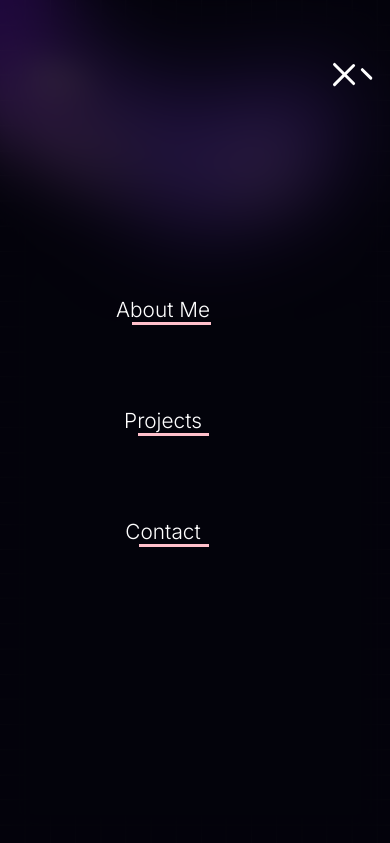
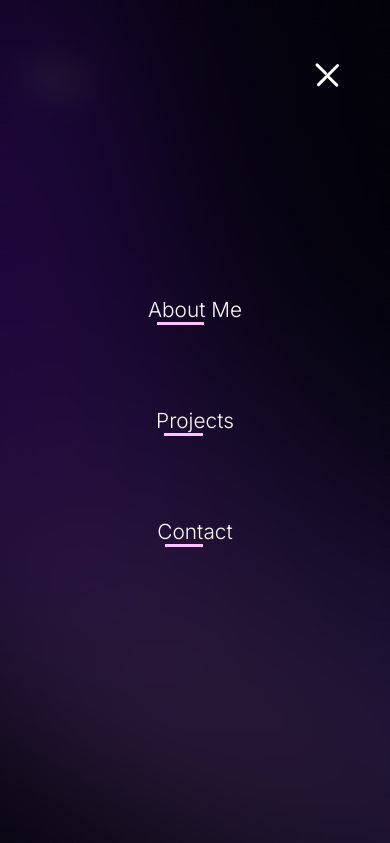
Before and after one commit to MannPatel117/Mann-Portfolio, a plain HTML site: page index.html in a window 390 px wide. Both pictures are taken after a click on the label 342 px from the left and 75 px from the top of the page. Shown: the top 843 px of the page. Drawn offline with Linux system fonts and the light colour scheme.

Commit message:
navbar and hero background fixed

```diff
--- a/css/hamburgers.css
+++ b/css/hamburgers.css
@@ -36,13 +36,15 @@ label{
    display:none;
  }
 
-
- input[type="checkbox"]:checked ~ span:nth-of-type(1){
+ /* input[type="checkbox"]:checked ~ span:nth-of-type(1){
    transform-origin:bottom;
    width: 100%;
    transform:rotatez(45deg) translate(5px,5px)
- }
-
+ } */
+ input[type="checkbox"]:checked ~ span:nth-of-type(1){
+  transform-origin:bottom;
+  transform:rotatez(45deg) translate(2px,1px)
+}
 
  input[type="checkbox"]:checked ~ span:nth-of-type(2){
 
@@ -55,6 +57,6 @@ label{
 
    transform-origin:bottom;
    width:50%;
-   transform: translate(30px,-11px) rotatez(45deg);
+   transform: translate(12px,-4px) rotatez(45deg);
 
  }
--- a/css/style.css
+++ b/css/style.css
@@ -33,6 +33,30 @@ section{
     z-index: 1;
 }
 
+.mobile-glow{
+    position: absolute;
+    top: 0;
+    left: 0;
+    width: 100%;
+    height: 150vh;
+    background-image: url(/assets/glow-obj/screen-1.svg);
+    z-index: 1;
+    background-repeat: no-repeat;
+    background-size: cover;
+    display: none;
+}
+
+@media (orientation: portrait)
+{
+    .hero-glow{
+        display: none;
+    }
+
+    .mobile-glow{
+        display: block;
+    }
+}
+
 .wrap-mesh{
     position: absolute;
     width: 100%;
@@ -57,7 +81,7 @@ section{
     position: relative;
     width: 110%;
     height: 3px;
-    background-color: pink;
+    background-color: #FFC0FF;
     left: 10%;
 }
 
@@ -65,7 +89,7 @@ section{
     position: relative;
     width: 50%;
     height: 3px;
-    background-color: pink;
+    background-color: #FFC0FF;
     left: 10%;
 }
 
@@ -146,6 +170,10 @@ header ul{
         transition: transform 350ms ease-out;
     }
 
+    .primary-navigation a{
+        margin-inline-end: 0;
+    }
+
     .primary-navigation[data-visible="true"]{
         transform: translateY(0%);
     }
@@ -153,6 +181,7 @@ header ul{
     .mobile-nav-toggle{
     display: flex;
     z-index: 99999;
+    margin-right: 1rem;
     }
 
     .mobile-nav-toggle[aria-expanded="true"]{
@@ -169,3 +198,5 @@ header ul{
     display: flex;
     gap: var(--gap, 1.5rem);
 }
+
+/* NAV BAR CSS END */
--- a/index.html
+++ b/index.html
@@ -63,6 +63,7 @@
     </section>
     <div class="wrap-mesh"></div>
     <img class="hero-glow" src="/assets/glow-obj/screen-1.svg" alt="glow-obj">
+    <div class="mobile-glow"></div>
     <section>
 
     </section>
```
